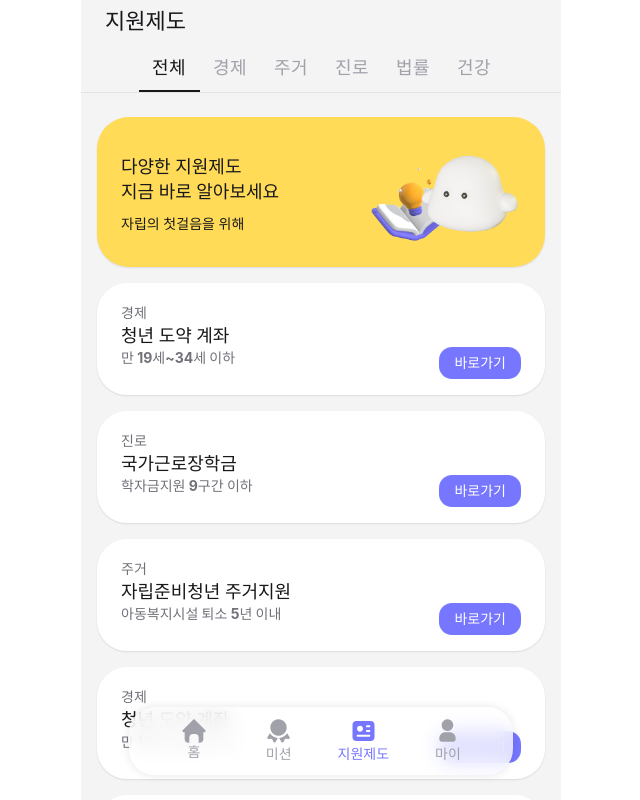
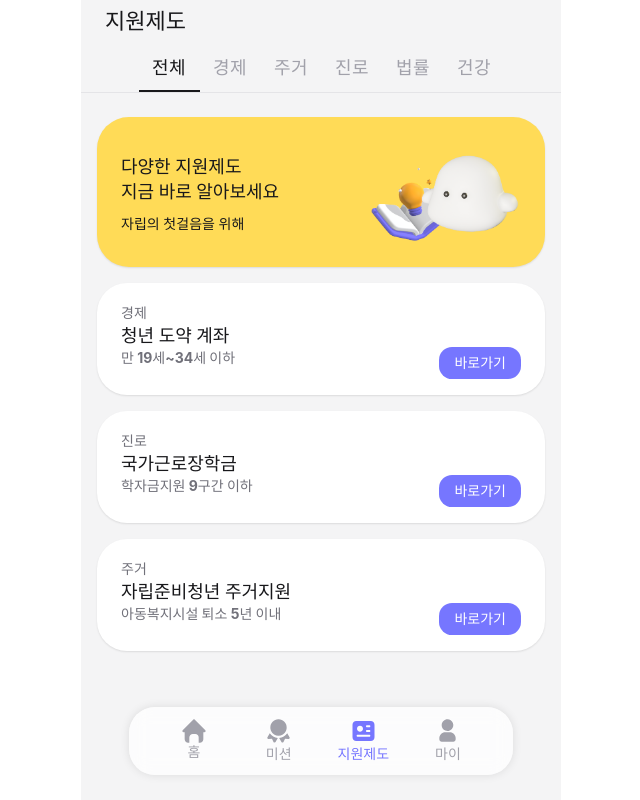
Before and after one commit to ej070961/2024_DANPOONG_TEAM_8_FE, a React (Vite) app: page /support in a window 1280 px wide. Shown: the whole page, without its empty margins (319-959 px from the left). Built offline with nearby package versions, Linux system fonts and the light colour scheme; a web font is replaced by a local one.

Commit message:
:recycle: refactor: 지원 제도 사이트 이동 구현

```diff
--- a/src/apis/mocks/supportPrograms.ts
+++ b/src/apis/mocks/supportPrograms.ts
@@ -6,35 +6,20 @@ export const supportPrograms: SupportProgram[] = [
     supportType: '경제',
     supportTitle: '청년 도약 계좌',
     supportSubTitle: '만 19세~34세 이하',
+    link: 'https://jaripon.ncrc.or.kr/home/kor/independent/infoMng/edit.do'
   },
   {
     id: 1,
     supportType: '진로',
     supportTitle: '국가근로장학금',
     supportSubTitle: '학자금지원 9구간 이하',
+    link: 'https://jaripon.ncrc.or.kr/home/kor/independent/infoMng/edit.do'
   },
   {
     id: 2,
     supportType: '주거',
     supportTitle: '자립준비청년 주거지원',
     supportSubTitle: '아동복지시설 퇴소 5년 이내',
-  },
-  {
-    id: 3,
-    supportType: '경제',
-    supportTitle: '청년 도약 계좌',
-    supportSubTitle: '만 19세~34세 이하',
-  },
-  {
-    id: 4,
-    supportType: '진로',
-    supportTitle: '국가근로장학금',
-    supportSubTitle: '학자금지원 9구간 이하',
-  },
-  {
-    id: 5,
-    supportType: '주거',
-    supportTitle: '자립준비청년 주거지원',
-    supportSubTitle: '아동복지시설 퇴소 5년 이내',
+    link: 'https://jaripon.ncrc.or.kr/home/kor/independent/infoMng/edit.do'
   },
 ];
--- a/src/components/support/SupportCard.tsx
+++ b/src/components/support/SupportCard.tsx
@@ -15,7 +15,11 @@ const SupportCard = ({ support }: SupportProgramProps) => {
         <SupportTextSmall>{support.supportSubTitle}</SupportTextSmall>
       </TextContainer>
       <ButtonContainer>
-        <CardButton label='바로가기' onClick={() => console.log('바로가ㅣ')} isDisabled={false} />
+        <CardButton
+          label='바로가기'
+          onClick={() => window.open(support.link!!, '_blank', 'noopener,noreferrer')}
+          isDisabled={false}
+        />
       </ButtonContainer>
     </MissionContainer>
   );
--- a/src/types/support.ts
+++ b/src/types/support.ts
@@ -3,4 +3,5 @@ export interface SupportProgram {
   supportType: string;
   supportTitle: string;
   supportSubTitle: string;
+  link?: string;
 }
```
